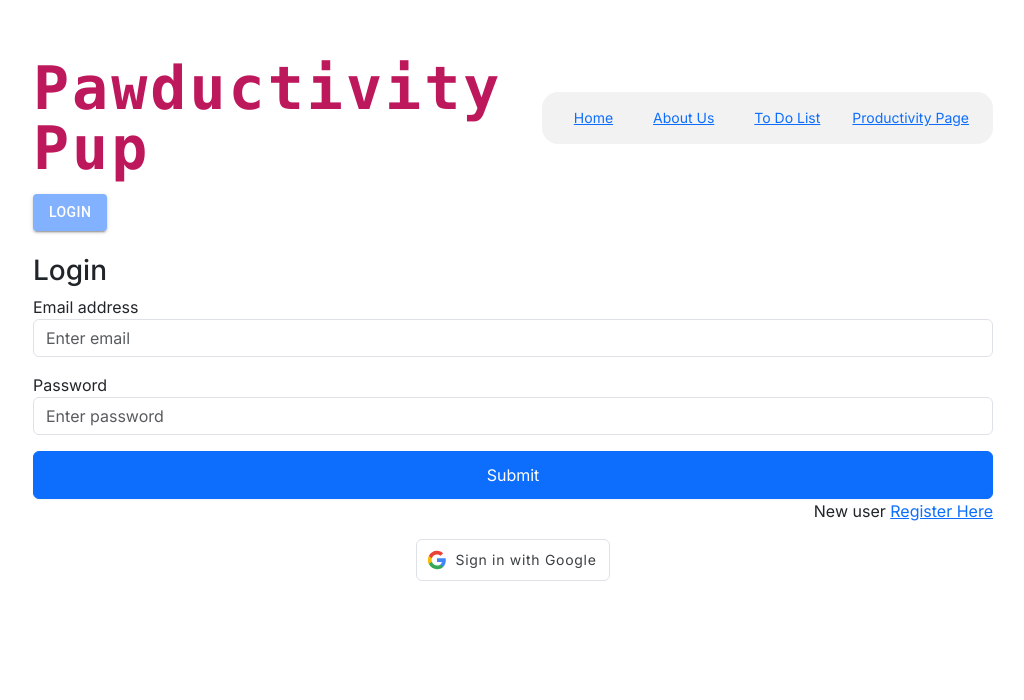
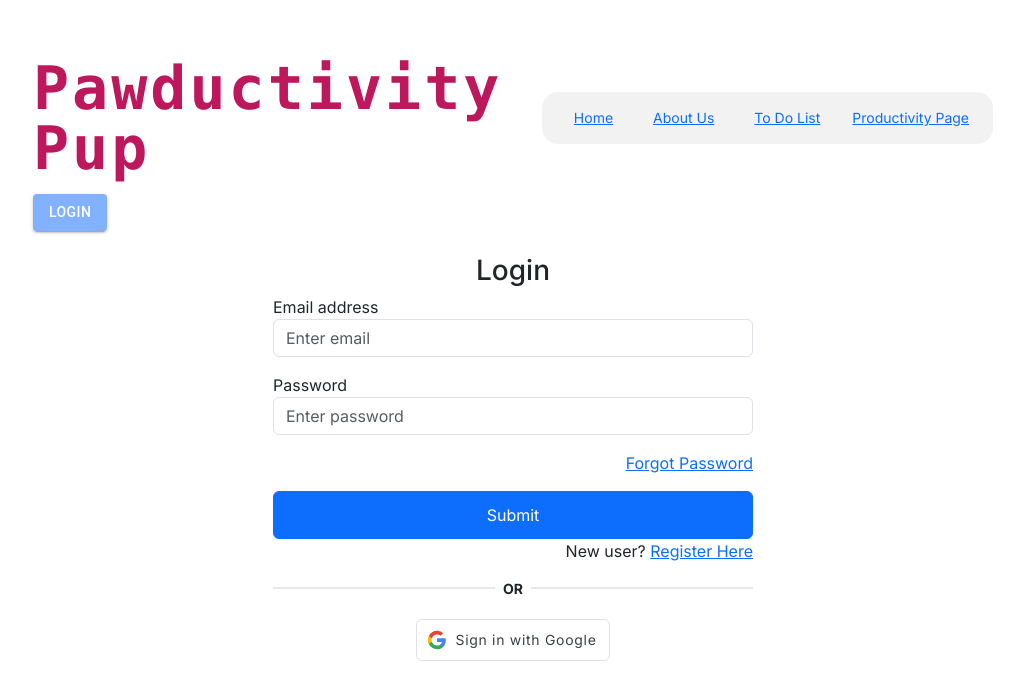
Before and after one commit to colinephit/orbital, a Next.js app: page /signin in a window 1280 px wide. Shown: the part 110-810 px from the top of the page, without its empty margins (127-1151 px from the left). Built offline with nearby package versions, Linux system fonts and the light colour scheme; no server answers.

Commit message:
added some files

```diff
--- a/app/signin/page.tsx
+++ b/app/signin/page.tsx
@@ -29,8 +29,22 @@ function Login() {
   };
 
   return (
-    <form onSubmit={handleSubmit}>
-      <h3>Login</h3>
+    <div
+      style={{
+        alignItems: "center",
+        justifyContent: "center",
+        display: "flex",
+      }}
+    >
+      <form
+        style={{
+          width: "50%",
+          alignItems: "center",
+          justifyContent: "center",
+        }}
+        onSubmit={handleSubmit}
+      >
+        <h3 className="text-center">Login</h3>
 
         <div className="mb-3">
           <label>Email address</label>
@@ -54,16 +68,29 @@ function Login() {
           />
         </div>
 
+        <p className="forgot-password text-right">
+          <a href="/register">Forgot Password</a>
+        </p>
+
         <div className="d-grid">
           <button onClick={handleSubmit} className="btn btn-primary">
             Submit
           </button>
         </div>
         <p className="forgot-password text-right">
-        New user <a href="/register">Register Here</a>
+          New user? <a href="/register">Register Here</a>
         </p>
+
+        <div className="flex flex-row text-center w-full">
+          <div className="border-b-2 mb-2.5 mr-2 w-full"></div>
+          <div className="text-sm font-bold w-fit">OR</div>
+          <div className="border-b-2 mb-2.5 ml-2 w-full"></div>
+        </div>
+        <div style={{ margin: "20px" }}>
           <SignInwithGoogle />
+        </div>
       </form>
+    </div>
   );
 }
 
```
Also changed, not shown: app/forgotpassword/page.tsx (added). Lines whose indentation alone changed are shown as unchanged.
